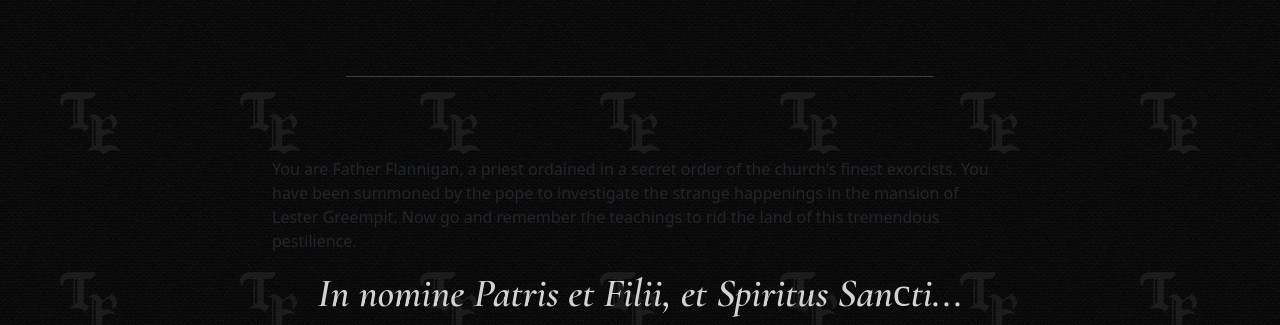
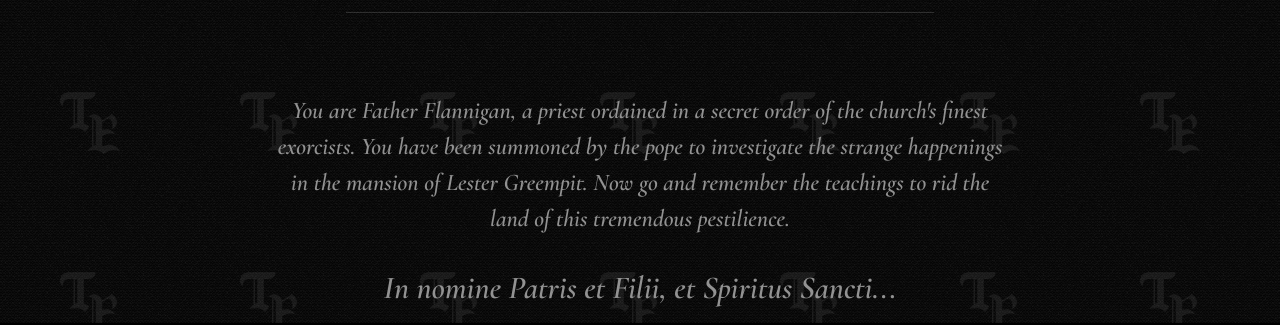
Before and after one commit to TremendousExorcisms/website, a plain HTML site: page index.html in a window 1280 px wide. Shown: the part 867-1192 px from the top of the page. Drawn offline with nearby package versions, Linux system fonts and the light colour scheme.

Commit message:
Add files via upload
add font face to css

```diff
--- a/style.css
+++ b/style.css
@@ -25,13 +25,33 @@ body {
 }
 
 .header-prayer {
-    color: #d3d3d3;
+    color: #929292;
+    font-family: 'Cormorant Garamond', serif;
+    text-align: center;
+    margin: 2rem 0 1rem 0;
+    font-size: 2rem;
+}
+
+.horizontal-line {
+    color: #929292;
+    margin: 3rem auto 5rem auto;
+    width: 80%;
+}
+
+.game-description-text {
+    color: #dbdbdb;
+}
+
+.game-description-text {
+    font-size: 1.5rem;
+    color: #929292;
     font-family: 'Cormorant Garamond', serif;
     text-align: center;
 }
 
-.horizontal-line {
-    color: #d3d3d3;
-    margin: 5rem auto;
-    width: 80%;
+@font-face {
+    font-family: 'Cormorant Garamond';
+    src: url("https://github.com/TremendousExorcisms/website/blob/main/CormorantGaramond-SemiBoldItalic.ttf") format('truetype');
+    font-weight: 600;
+    font-style: italic;
 }
```
